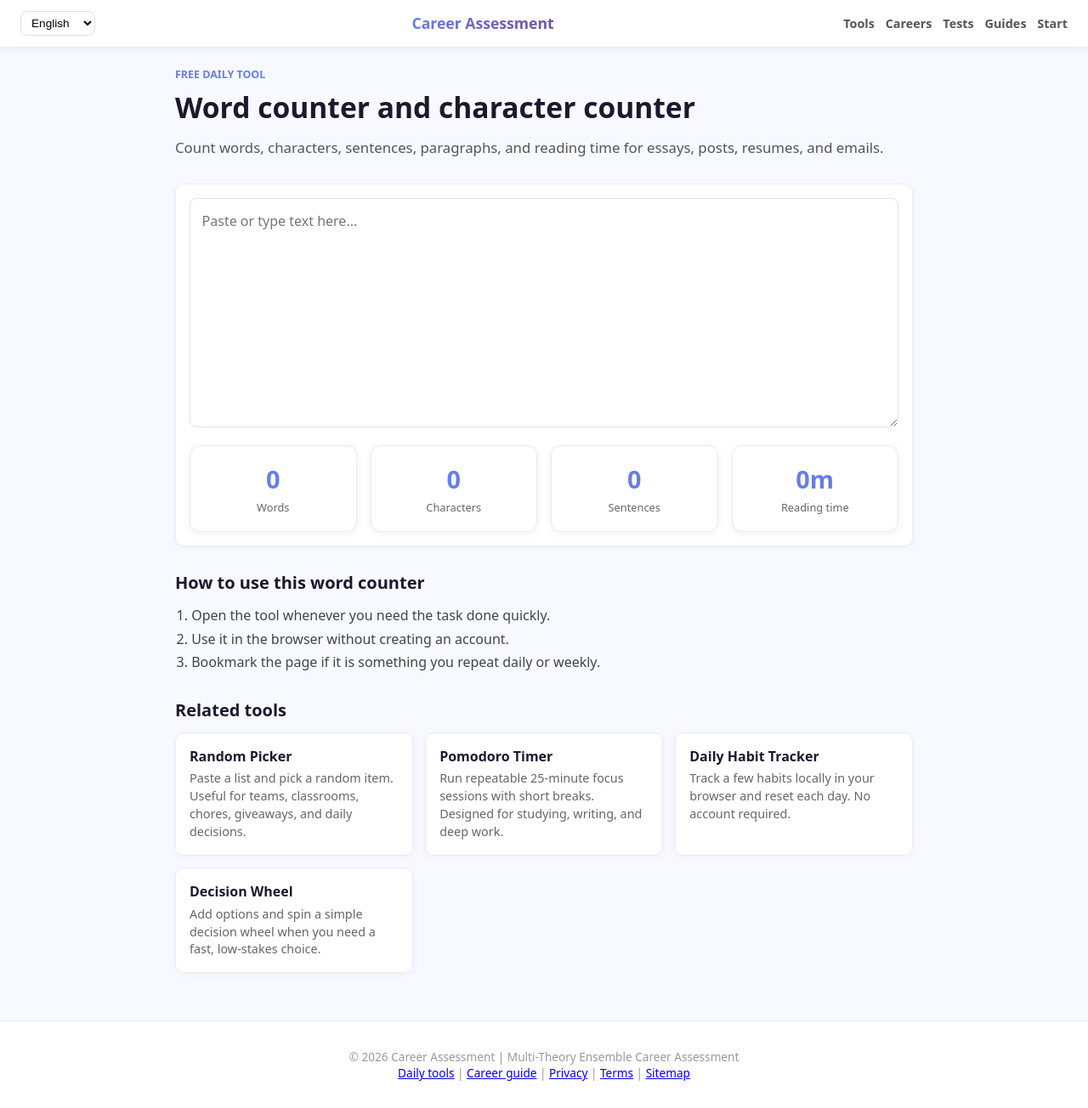
After one commit to seunghochoi2018/jinro-assessment, a Flask app: page /tools/word-counter in a window 1280 px wide. The commit adds this page. Shown: the whole page at 85% size. Run offline with Flask 3, Linux system fonts and the light colour scheme; data comes from the database, SQL or seed files in the repository; some libraries are stand-ins or nearby versions.

Commit message:
Add daily tools service pages

```diff
--- a/static/style.css
+++ b/static/style.css
@@ -205,6 +205,16 @@ hr { border: none; border-top: 1px solid #e8e8e8; margin: 1rem 0; }
 .analytics-table th { background: #f8f9ff; color: #444; font-weight: 800; }
 .analytics-table a { color: #667eea; text-decoration: none; font-weight: 650; }
 .analytics-table tr:last-child td { border-bottom: none; }
+.tool-panel { background: white; border: 1px solid #e8eaf6; border-radius: 10px; padding: 1rem; box-shadow: 0 2px 8px rgba(0,0,0,0.04); }
+.tool-textarea { width: 100%; border: 1px solid #dfe3f0; border-radius: 8px; padding: 0.85rem; font: inherit; line-height: 1.5; resize: vertical; }
+.tool-metrics { grid-template-columns: repeat(4, 1fr); margin-top: 1rem; margin-bottom: 0; }
+.tool-actions { display: flex; gap: 0.7rem; flex-wrap: wrap; align-items: center; margin-top: 1rem; }
+.tool-actions .form-input { flex: 1 1 220px; }
+.tool-result, .wheel-result { background: #f8f9ff; border: 1px solid #e8eaf6; border-radius: 10px; padding: 1rem; margin-top: 1rem; font-size: 1.25rem; font-weight: 800; color: #1a1a2e; min-height: 64px; display: flex; align-items: center; justify-content: center; text-align: center; }
+.timer-display { font-size: 4rem; font-weight: 900; text-align: center; color: #667eea; padding: 1rem; font-variant-numeric: tabular-nums; }
+.habit-list { display: grid; gap: 0.55rem; }
+.habit-row { display: flex; gap: 0.7rem; align-items: center; background: #f8f9ff; border: 1px solid #e8eaf6; border-radius: 8px; padding: 0.75rem; cursor: pointer; }
+.habit-row span { font-weight: 650; }
 
 @media (max-width: 768px) {
   .top-nav { width: 100%; justify-content: center; }
@@ -215,4 +225,6 @@ hr { border: none; border-top: 1px solid #e8e8e8; margin: 1rem 0; }
   .share-actions { flex-direction: column; }
   .share-actions .btn-secondary { flex-basis: auto; }
   .analytics-page .metrics-row { grid-template-columns: 1fr; }
+  .tool-metrics { grid-template-columns: 1fr 1fr; }
+  .timer-display { font-size: 3rem; }
 }
--- a/templates/base.html
+++ b/templates/base.html
@@ -57,6 +57,7 @@ height="0" width="0" style="display:none;visibility:hidden"></iframe></noscript>
   </div>
   <a href="/" class="logo">Career Assessment</a>
   <nav class="top-nav" aria-label="Main navigation">
+    <a href="/tools">Tools</a>
     <a href="/careers">Careers</a>
     <a href="/tests/job-aptitude-test">Tests</a>
     <a href="/guides/what-career-is-right-for-me">Guides</a>
@@ -78,7 +79,7 @@ height="0" width="0" style="display:none;visibility:hidden"></iframe></noscript>
 
 <footer class="site-footer">
   <p>&copy; 2026 Career Assessment | Multi-Theory Ensemble Career Assessment</p>
-  <p><a href="/guides/what-career-is-right-for-me">Career guide</a> <span> | </span> <a href="/privacy">Privacy</a> <span> | </span> <a href="/terms">Terms</a> <span> | </span> <a href="/sitemap.xml">Sitemap</a></p>
+  <p><a href="/tools">Daily tools</a> <span> | </span> <a href="/guides/what-career-is-right-for-me">Career guide</a> <span> | </span> <a href="/privacy">Privacy</a> <span> | </span> <a href="/terms">Terms</a> <span> | </span> <a href="/sitemap.xml">Sitemap</a></p>
 </footer>
 <script src="{{ url_for('static', filename='app.js') }}"></script>
 </body>
--- /dev/null
+++ b/templates/tool_page.html
@@ -0,0 +1,187 @@
+{% extends "base.html" %}
+{% block extra_head %}
+<script type="application/ld+json">
+{
+  "@context": "https://schema.org",
+  "@type": "WebApplication",
+  "name": {{ tool.title|tojson }},
+  "applicationCategory": "UtilitiesApplication",
+  "operatingSystem": "Any",
+  "description": {{ tool.description|tojson }},
+  "url": {{ canonical_url|tojson }}
+}
+</script>
+{% endblock %}
+{% block content %}
+<article class="article-page tool-page">
+  <script>
+    window.CAREERSDNA_PAGE = { type: 'tool', slug: {{ slug|tojson }} };
+  </script>
+  <p class="eyebrow">Free daily tool</p>
+  <h1>{{ tool.headline }}</h1>
+  <p class="lead">{{ tool.description }}</p>
+
+  <section class="tool-panel" data-tool="{{ tool.type }}">
+    {% if tool.type == "word_counter" %}
+    <textarea id="word-input" class="tool-textarea" rows="10" placeholder="Paste or type text here..."></textarea>
+    <div class="metrics-row tool-metrics">
+      <div class="metric-box"><div class="metric-val" id="word-count">0</div><div class="metric-label">Words</div></div>
+      <div class="metric-box"><div class="metric-val" id="char-count">0</div><div class="metric-label">Characters</div></div>
+      <div class="metric-box"><div class="metric-val" id="sentence-count">0</div><div class="metric-label">Sentences</div></div>
+      <div class="metric-box"><div class="metric-val" id="read-time">0m</div><div class="metric-label">Reading time</div></div>
+    </div>
+    {% elif tool.type == "random_picker" %}
+    <textarea id="picker-input" class="tool-textarea" rows="8" placeholder="One option per line"></textarea>
+    <button type="button" class="btn-primary" id="pick-btn">Pick one</button>
+    <div class="tool-result" id="picker-result">Add options, then pick.</div>
+    {% elif tool.type == "pomodoro" %}
+    <div class="timer-display" id="timer-display">25:00</div>
+    <div class="tool-actions">
+      <button type="button" class="btn-primary" id="timer-start">Start</button>
+      <button type="button" class="btn-secondary" id="timer-reset">Reset</button>
+    </div>
+    <p class="analytics-note">Runs locally in this browser tab. Keep the tab open during a focus session.</p>
+    {% elif tool.type == "habit_tracker" %}
+    <div class="habit-list" id="habit-list"></div>
+    <div class="tool-actions">
+      <input id="habit-input" class="form-input" placeholder="Add a habit">
+      <button type="button" class="btn-primary" id="habit-add">Add</button>
+    </div>
+    <p class="analytics-note">Saved in local storage on this device.</p>
+    {% elif tool.type == "decision_wheel" %}
+    <textarea id="wheel-input" class="tool-textarea" rows="7" placeholder="One choice per line"></textarea>
+    <button type="button" class="btn-primary" id="wheel-spin">Spin</button>
+    <div class="wheel-result" id="wheel-result">Add choices and spin.</div>
+    {% endif %}
+  </section>
+
+  <section>
+    <h2>How to use this {{ tool.keyword }}</h2>
+    <ol class="roadmap-list">
+      <li>Open the tool whenever you need the task done quickly.</li>
+      <li>Use it in the browser without creating an account.</li>
+      <li>Bookmark the page if it is something you repeat daily or weekly.</li>
+    </ol>
+  </section>
+
+  <section>
+    <h2>Related tools</h2>
+    <div class="link-grid">
+      {% for related_slug, related in related_tools.items() %}
+      <a class="info-card" href="/tools/{{ related_slug }}" data-track="click_related_tool">
+        <strong>{{ related.title }}</strong>
+        <span>{{ related.description }}</span>
+      </a>
+      {% endfor %}
+    </div>
+  </section>
+</article>
+
+<script>
+(function() {
+  const panel = document.querySelector('.tool-panel');
+  if (!panel) return;
+  const type = panel.dataset.tool;
+  if (type === 'word_counter') {
+    const input = document.getElementById('word-input');
+    const update = () => {
+      const text = input.value.trim();
+      const words = text ? text.split(/\s+/).filter(Boolean).length : 0;
+      const chars = input.value.length;
+      const sentences = text ? (text.match(/[.!?]+/g) || []).length || 1 : 0;
+      document.getElementById('word-count').textContent = words;
+      document.getElementById('char-count').textContent = chars;
+      document.getElementById('sentence-count').textContent = sentences;
+      document.getElementById('read-time').textContent = Math.max(0, Math.ceil(words / 220)) + 'm';
+    };
+    input.addEventListener('input', update);
+    update();
+  }
+  if (type === 'random_picker') {
+    document.getElementById('pick-btn').addEventListener('click', () => {
+      const items = document.getElementById('picker-input').value.split(/\n/).map(s => s.trim()).filter(Boolean);
+      document.getElementById('picker-result').textContent = items.length ? items[Math.floor(Math.random() * items.length)] : 'Add at least one option.';
+    });
+  }
+  if (type === 'pomodoro') {
+    let seconds = 25 * 60;
+    let timer = null;
+    const display = document.getElementById('timer-display');
+    const render = () => {
+      const m = String(Math.floor(seconds / 60)).padStart(2, '0');
+      const s = String(seconds % 60).padStart(2, '0');
+      display.textContent = `${m}:${s}`;
+    };
+    document.getElementById('timer-start').addEventListener('click', () => {
+      if (timer) return;
+      timer = setInterval(() => {
+        seconds = Math.max(0, seconds - 1);
+        render();
+        if (seconds === 0) {
+          clearInterval(timer);
+          timer = null;
+        }
+      }, 1000);
+    });
+    document.getElementById('timer-reset').addEventListener('click', () => {
+      clearInterval(timer);
+      timer = null;
+      seconds = 25 * 60;
+      render();
+    });
+    render();
+  }
+  if (type === 'habit_tracker') {
+    const key = 'daily_tools_habits';
+    const list = document.getElementById('habit-list');
+    const load = () => JSON.parse(localStorage.getItem(key) || '[]');
+    const save = habits => localStorage.setItem(key, JSON.stringify(habits));
+    const today = new Date().toISOString().slice(0, 10);
+    const render = () => {
+      const habits = load();
+      list.innerHTML = habits.map((habit, idx) => `
+        <label class="habit-row">
+          <input type="checkbox" data-idx="${idx}" ${habit.done === today ? 'checked' : ''}>
+          <span>${habit.name}</span>
+        </label>
+      `).join('') || '<p class="analytics-note">Add one habit to start.</p>';
+    };
+    document.getElementById('habit-add').addEventListener('click', () => {
+      const input = document.getElementById('habit-input');
+      const name = input.value.trim();
+      if (!name) return;
+      const habits = load();
+      habits.push({ name, done: '' });
+      save(habits);
+      input.value = '';
+      render();
+    });
+    list.addEventListener('change', event => {
+      const idx = Number(event.target.dataset.idx);
+      const habits = load();
+      if (habits[idx]) {
+        habits[idx].done = event.target.checked ? today : '';
+        save(habits);
+      }
+    });
+    render();
+  }
+  if (type === 'decision_wheel') {
+    document.getElementById('wheel-spin').addEventListener('click', () => {
+      const items = document.getElementById('wheel-input').value.split(/\n/).map(s => s.trim()).filter(Boolean);
+      const result = document.getElementById('wheel-result');
+      if (!items.length) {
+        result.textContent = 'Add at least one choice.';
+        return;
+      }
+      let ticks = 0;
+      const spin = setInterval(() => {
+        result.textContent = items[Math.floor(Math.random() * items.length)];
+        ticks += 1;
+        if (ticks > 18) clearInterval(spin);
+      }, 80);
+    });
+  }
+})();
+</script>
+{% endblock %}
```
Also changed, not shown: app_flask.py (+76 -0 lines), templates/tools_index.html (added, +39 -0 lines), templates/welcome.html (+18 -0 lines).
